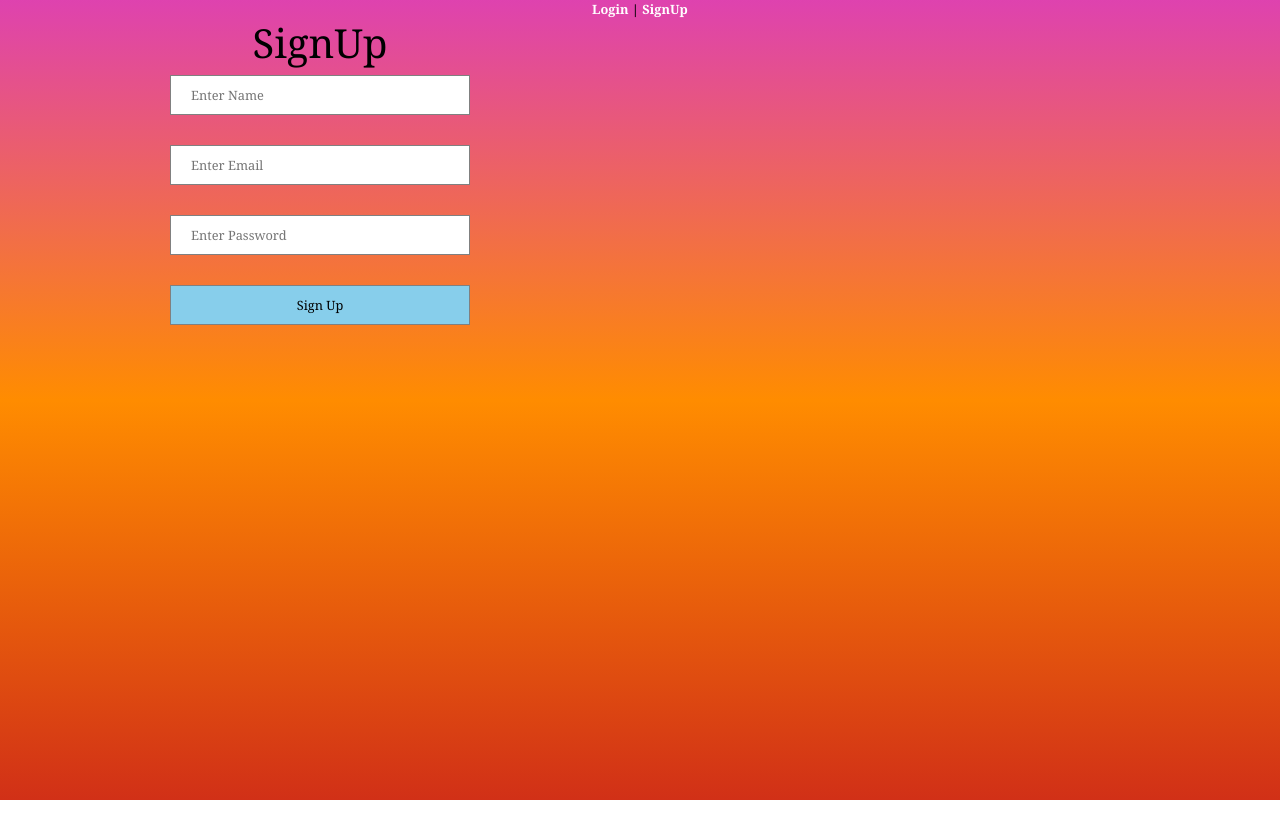
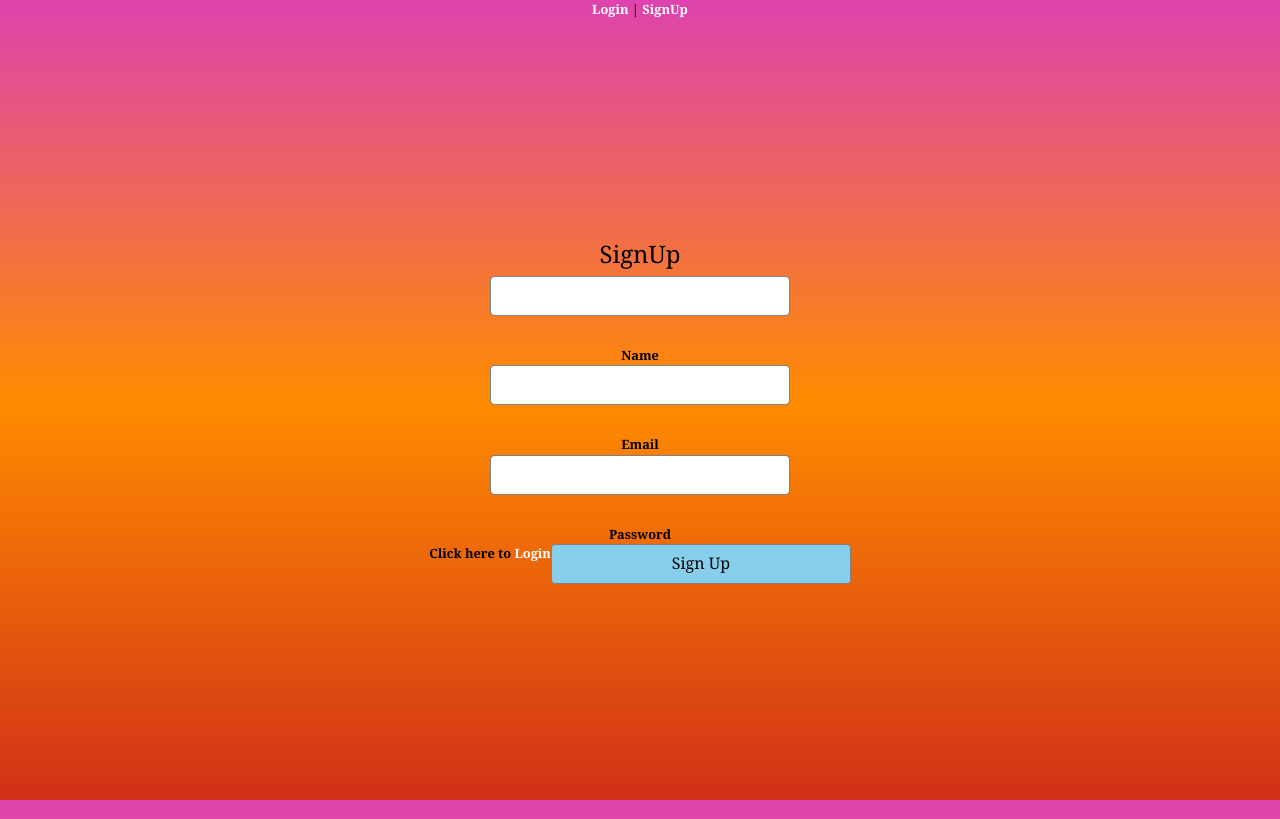
Before and after one commit to Rajasekhar1989/vue-template, a Vue app: page /sign-up in a window 1280 px wide. Built offline with nearby package versions, Linux system fonts and the light colour scheme; what ion-rangeslider, vue-js-toggle-button, vue2-datepicker would draw is missing.

Commit message:
Update SignUp.vue

```diff
--- a/src/components/SignUp.vue
+++ b/src/components/SignUp.vue
@@ -1,12 +1,26 @@
 
 <template>
-    <div class="register col-lg-6"  >
-        <h1>SignUp</h1>
-        <input type="text" v-model="SignUpName" placeholder="Enter Name" />
-        <input type="text" v-model="SignUpEmail" placeholder="Enter Email" />
-        <input type="password" v-model="SignUpPassword" placeholder="Enter Password" />
-        <button v-on:click="signUp">Sign Up</button>
+<div class="flex_wrap" style="height:100vh">
+    <div class="login register">
+        <h4>SignUp</h4>
+        <div class="form-group">
+          <input type="text" class="form-control formInput" v-model="SignUpName" />
+          <label for="name" class="formLabel">Name</label>
+        </div>
+        <div class="form-group">
+          <input type="text" class="form-control formInput" v-model="SignUpEmail" />
+          <label for="name" class="formLabel">Email</label>
+        </div>
+        <div class="form-group">
+          <input type="password" class="form-control formInput" v-model="SignUpPassword"/>
+          <label for="name" class="formLabel">Password</label>
+        </div>
+        <div class="formSubmit">
+          <button v-on:click="signUp" class="btn btn-info float-end">Sign Up</button>
+          <span>Click here to <router-link to="/login">Login</router-link></span>
+        </div>
     </div>
+</div>
 </template>
 <script>
 import axios from "axios";
```
